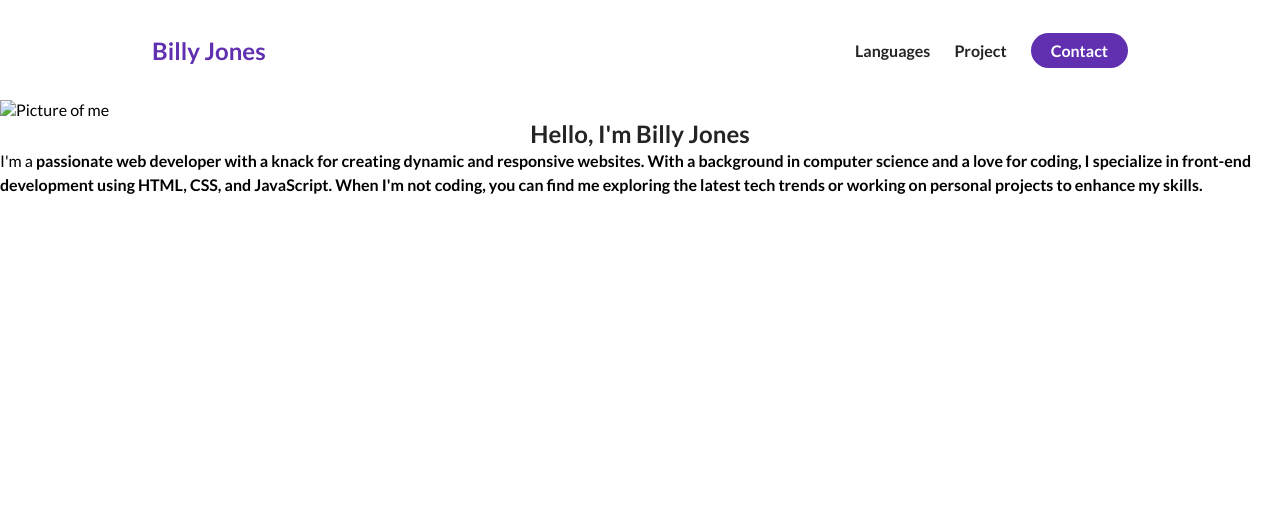
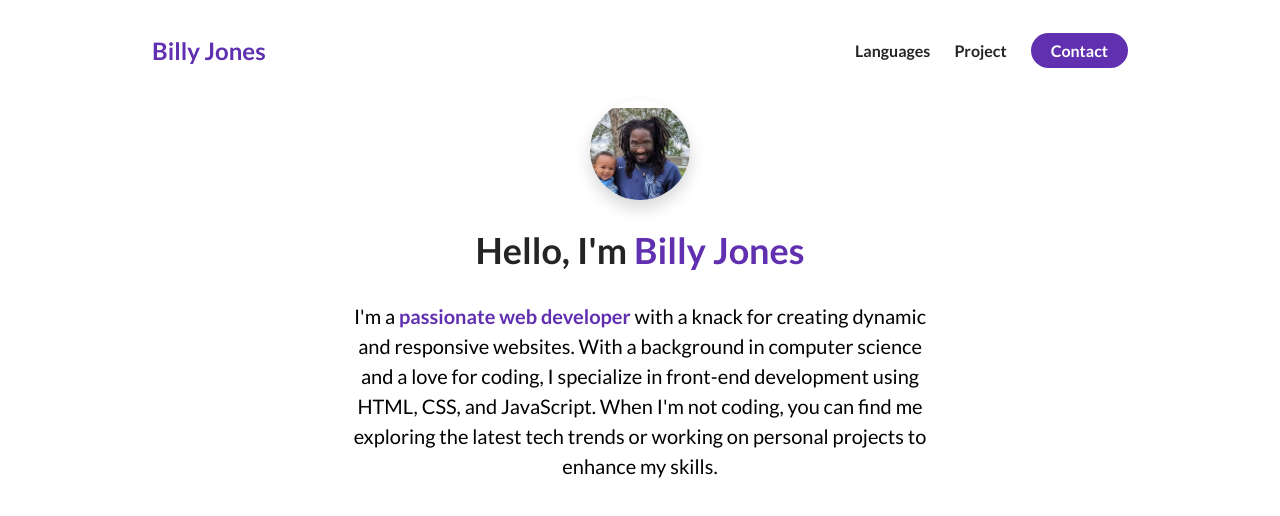
Before and after one commit to billyleejones16-cell/E-Portfolio, a plain HTML site: page index.html in a window 1280 px wide. Drawn offline with Linux system fonts and the light colour scheme.

Commit message:
About me

```diff
--- a/index.html
+++ b/index.html
@@ -36,17 +36,17 @@
                 </li>
             </ul>
         </nav>
-        <div>
+        <div class="flex flex-1">
             <div class="about-me__info row">
                 <div class="about-me__info--container">
                     <figure class="about-me__picture--mask">
-                        <img src=".assets/picture of me.jpg" alt="Picture of me">
+                        <img src="./assets/me.jpg" class="about-me__picture" alt="Picture of me">
                     </figure>
                     <h1 class="about-me__info--title">
                         Hello, I'm <span class="text--purple">Billy Jones</span>
                     </h1>
                     <p class="about-me__info--para">
-                        I'm a <strong class="text--purple">passionate web developer with a knack for creating dynamic and responsive websites. With a background in computer science and a love for coding, I specialize in front-end development using HTML, CSS, and JavaScript. When I'm not coding, you can find me exploring the latest tech trends or working on personal projects to enhance my skills.</strong>
+                        I'm a <strong class="text--purple">passionate web developer</strong> with a knack for creating dynamic and responsive websites. With a background in computer science and a love for coding, I specialize in front-end development using HTML, CSS, and JavaScript. When I'm not coding, you can find me exploring the latest tech trends or working on personal projects to enhance my skills.</strong>
                     </p>
                 </div>
             </div>
--- a/style.css
+++ b/style.css
@@ -12,13 +12,35 @@ h1, h2, h3, h4, h5, h6, span {
     line-height: 1.25;
 }
 
+h1 {
+    font-size: 36px;
+}
+
 p {
    line-height: 1.5;
    font-size: 16px;
 }
 
 li {
-    list-style: none;
+    list-style-type: none;
+}
+
+.flex {
+    display: flex;
+}
+
+.flex-1 {
+    flex: 1;
+}
+
+.row {
+    width: 100%;
+    max-width: 800px;
+    margin: 0 auto;
+}
+
+.text--purple {
+    color: #6030b1;
 }
 
 /* Navigation Bar */
@@ -62,3 +84,46 @@ nav {
     margin: 0 12px;
     font-weight: bold;
 }
+
+/* About Me Section */
+
+#about-me {
+    min-height: 100vh;
+    display: flex;
+    flex-direction: column;
+}
+
+.about-me__info--container {
+    display: flex;
+    flex-direction: column;
+    align-items: center;
+    max-width: 600px;
+    margin: 0 auto;
+    text-align: center;
+}
+
+.about-me__picture--mask {
+    width: 100px;
+    height: 100px;
+    border-radius: 50%;
+    overflow: hidden;
+    box-shadow: 0 8px 16px rgba(0, 0, 0, 0.16);
+    margin-bottom: 28px;
+}
+
+.about-me__picture {
+    width: 100%;
+
+    /*Improving my own picture */
+    transform: scale(1.0);
+    padding-top: 8px;
+}
+
+.about-me__info--title{
+    margin-bottom: 28px;
+}
+
+.about-me__info--para {
+    font-size: 20px;
+    margin-bottom: 28px;
+}
```
Also changed, not shown: assets/Me.jpg (added), assets/chat.png (added), assets/dashboard.png (added), assets/logo.svg (added), assets/loopit.png (added), assets/undraw_websites.svg (added), 2 other files.
